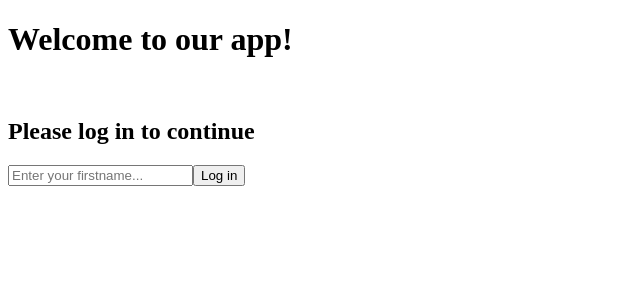
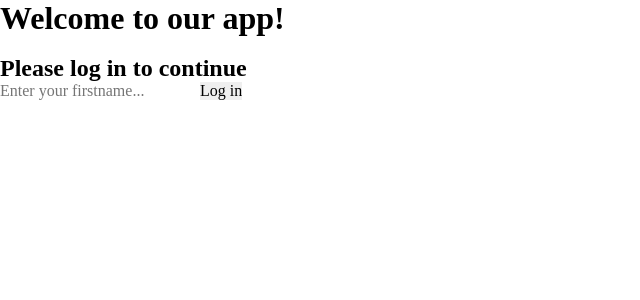
Before and after one commit to ddZ6ii/crazee-burger, a React (Vite) app: page / in a window 1280 px wide. Shown: the top 300 px of the page, without its empty margins (0-640 px from the left). Built offline with nearby package versions, Linux system fonts and the light colour scheme.

Commit message:
💄 F03: APP > Add global styling (import fonts + reset CSS)

```diff
--- a/src/App.css
+++ b/src/App.css
@@ -26,11 +26,31 @@
       format('truetype');
 }
 
-/* h1 {
-  font-family: 'Amatic SC', curisve;
-  font-weight: 400;
+/* ______________________________________________________________________ *\
+  Reset CSS
+\* ______________________________________________________________________ */
+*,
+*::before,
+*::after {
+  box-sizing: border-box;
+  margin: 0;
+  padding: 0;
 }
 
-body {
-  font-family: 'Open Sans', sans-serif;
-} */
+a {
+  display: inline-block;
+  cursor: pointer;
+  text-decoration: none;
+}
+
+img {
+  max-width: 100%;
+  display: block;
+}
+
+input,
+button,
+textarea {
+  font: inherit;
+  border: none;
+}
```
